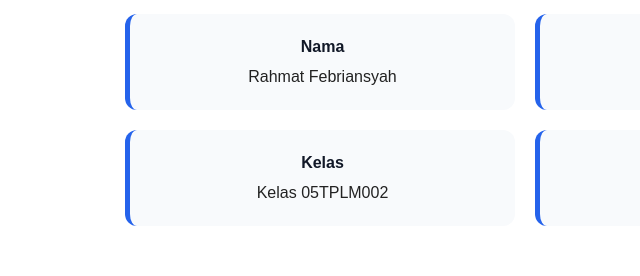
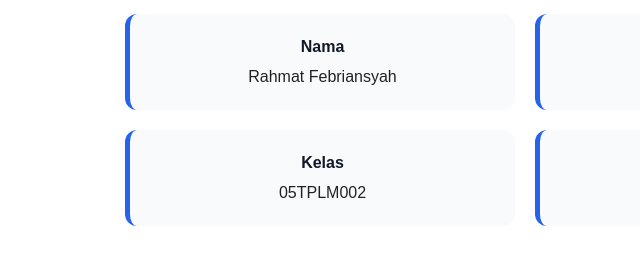
Before and after one commit to rahmatajalah/Portfolio-Rahmat-Febriansyah, a plain HTML site: page index.html in a window 1280 px wide. Shown: the part 860-1136 px from the top of the page, 115-755 px from the left. Drawn offline with Linux system fonts and the light colour scheme.

Commit message:
Update index.html

```diff
--- a/index.html
+++ b/index.html
@@ -93,7 +93,7 @@
 
                 <div class="biodata-box">
                     <strong>Kelas</strong>
-                    Kelas 05TPLM002
+                    05TPLM002
                 </div>
 
                 <div class="biodata-box">
```
